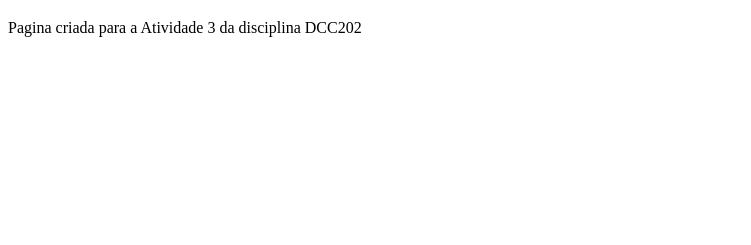
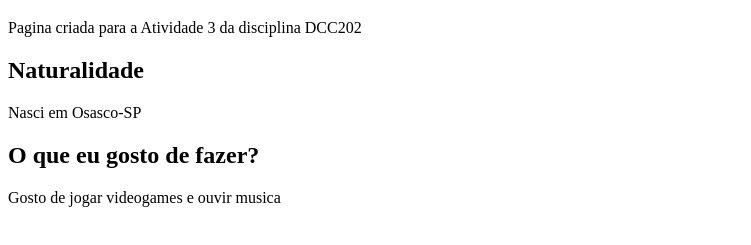
Before and after one commit to ufjf-dcc202/ufjf-dcc202-2023-3-b-atv3-jvribeiro207, a website: page index.html in a window 1280 px wide. Shown: the part 61-306 px from the top of the page, without its empty margins (0-751 px from the left). Drawn offline with Linux system fonts and the light colour scheme.

Commit message:
adiciona naturalidade e pergunta

```diff
--- a/index.html
+++ b/index.html
@@ -11,7 +11,13 @@
         <p>
           Pagina criada para a Atividade 3 da disciplina DCC202
         </p>
-
+        <section>
+            <h2>Naturalidade</h2>
+            <p>Nasci em Osasco-SP</p>
+        </section>
+        <section> <h2>O que eu gosto de fazer?</h2>
+        <p> Gosto de jogar videogames e ouvir musica</p>
+        </section>
     </main>
 
 </body>
```
